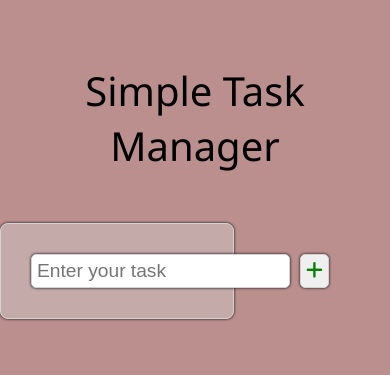
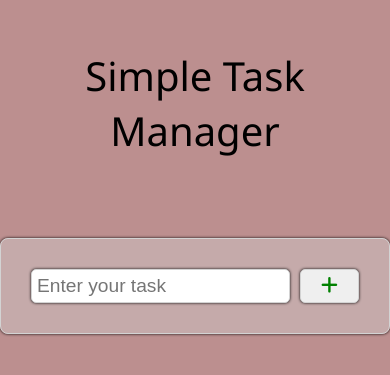
Before and after one commit to dorinMaraku/simple_task_manager, a plain HTML site: page index.html in a window 390 px wide. Shown: the part 231-606 px from the top of the page. Drawn offline with Linux system fonts and the light colour scheme.

Commit message:
add width responsive designs

```diff
--- a/style.css
+++ b/style.css
@@ -12,11 +12,18 @@ body {
     height: 100vh;
     font-family: 'Segoe UI', Tahoma, Geneva, Verdana, sans-serif;
 }
+
 h1 {
     font-size: 2.5rem;
     font-weight:300;
     margin-bottom: 50px;
     text-align: center;
+}
+.wrapper {
+    display: flex;
+    justify-content: center;
+    align-items: center;
+    flex-direction: column;
 }
 
 .container {
@@ -26,7 +33,7 @@ h1 {
     background-color: rgba(211, 211, 211, 0.4);
     padding: 30px;
     margin-top: 30px;
-    width: 60vw;
+    width: max(60vw, 100%);
     display: flex;
     justify-content: space-between;
     align-items: center;
```
